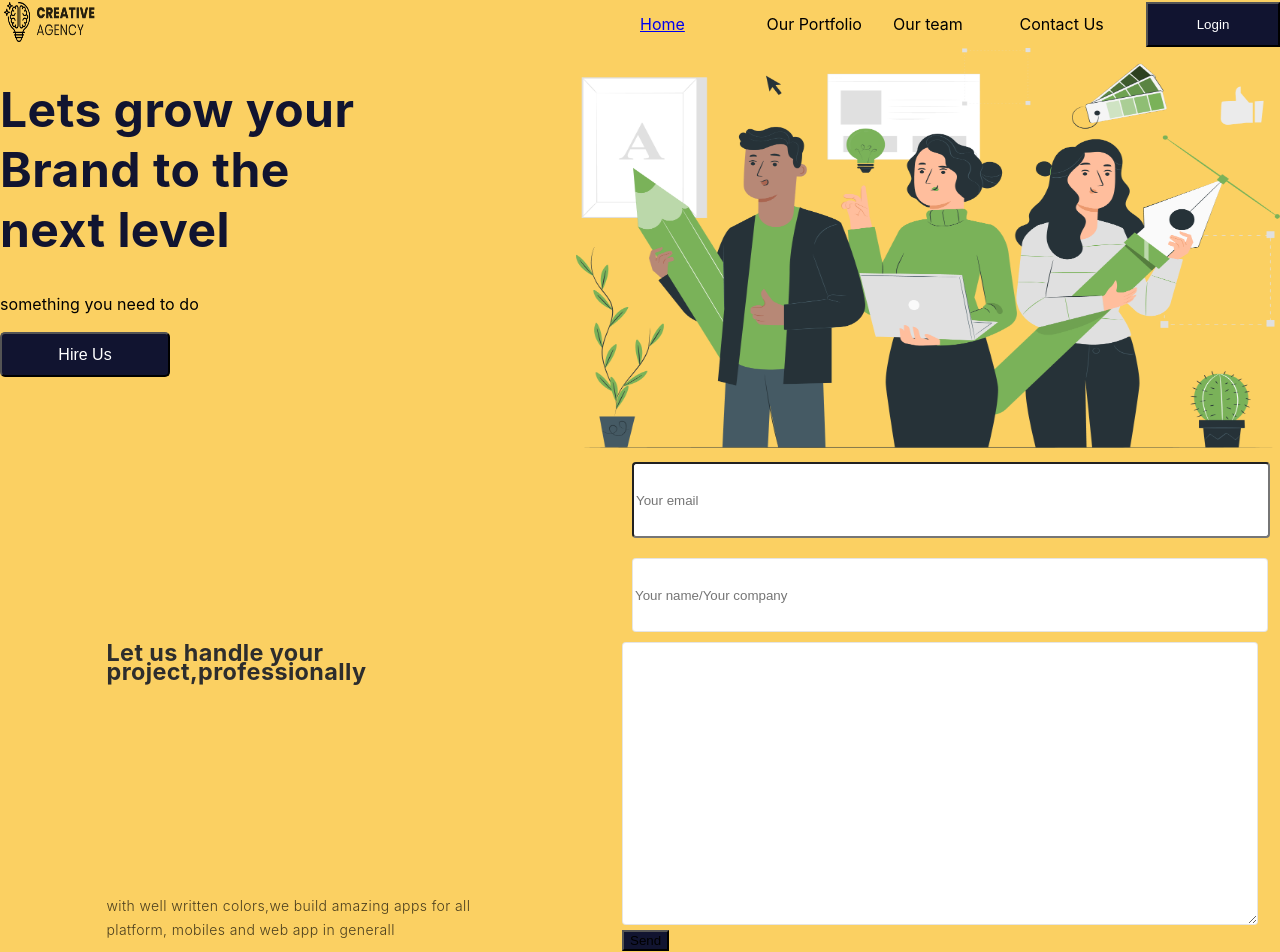
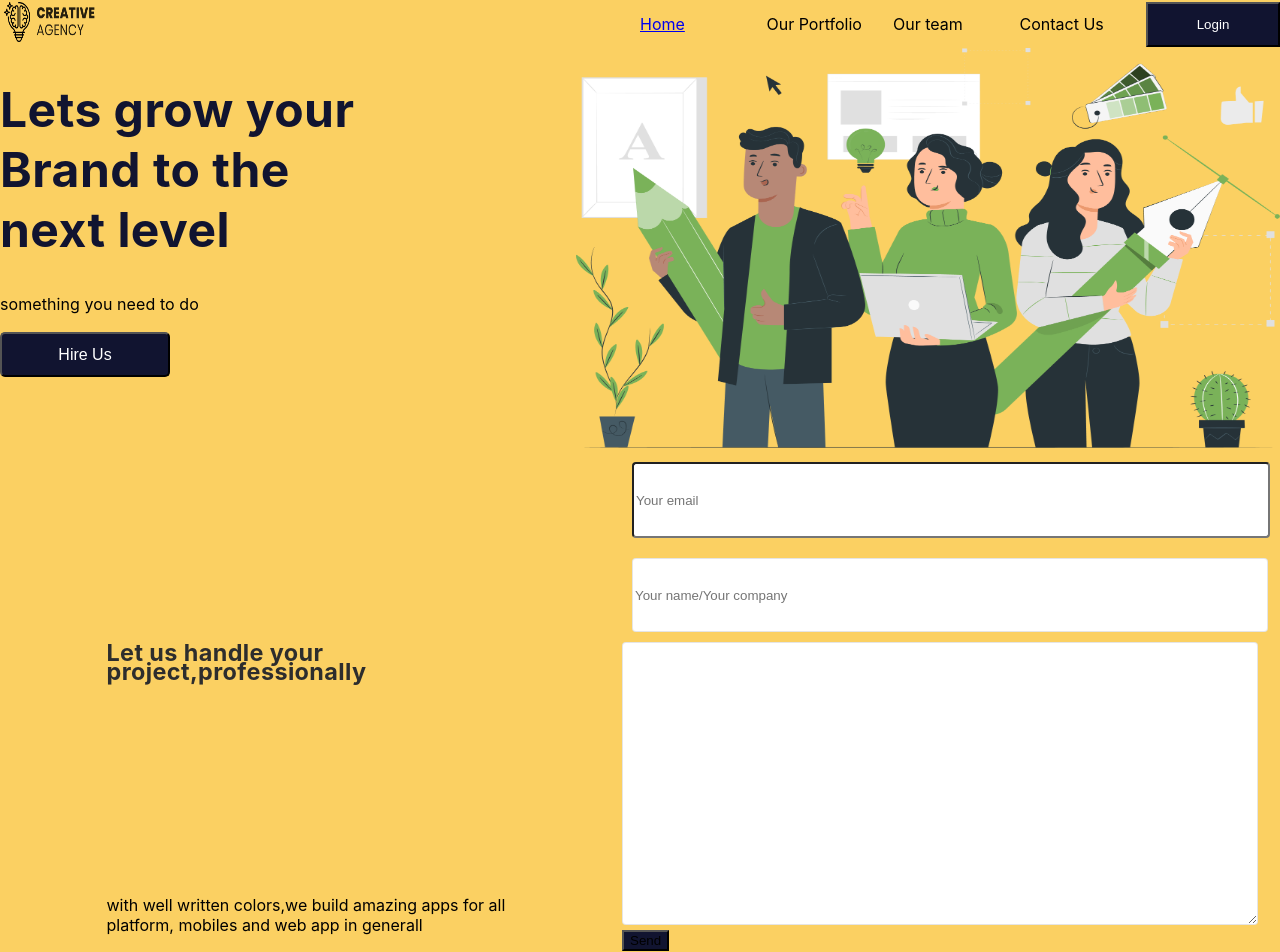
Before and after one commit to bellicose77/creative-agency, a React (Create React App) app in the folder frontend/: page / in a window 1280 px wide. Shown: the top 952 px of the page. Built offline with nearby package versions, Linux system fonts and the light colour scheme.

Commit message:
get all servercis api

```diff
--- a/frontend/src/components/Footer/Footer.js
+++ b/frontend/src/components/Footer/Footer.js
@@ -9,11 +9,10 @@ const Footer = () => {
                    <div className='tH'>
                     <h3>Let us handle your<br/>project,professionally</h3>
                    </div>
-                   <div className='pH'>
                     <p>with well written colors,we build amazing apps for all<br/>
                     platform, mobiles and web app in generall
                     </p>
-                   </div>
+
                 </div>
                 <div className='footerFormContainer'>
                     <div className='ff'>
```
